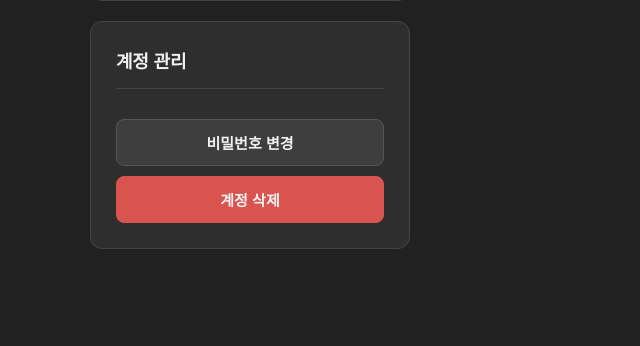
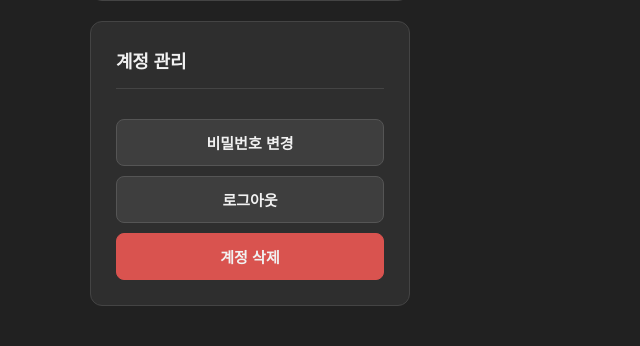
Before and after one commit to gyu0ne/ISHS_EveryTime, a Flask app: template templates/my_page.html in a window 1280 px wide. Shown: the part 772-1118 px from the top of the page, without its empty margins (0-640 px from the left). Before the commit the page ends 1021 px from the top, so only its background shows below. Run offline with Flask 3, Linux system fonts and the light colour scheme; the template is opened without the code that fills it, so the values that code supplies are empty; some libraries are stand-ins or nearby versions; some web fonts are replaced.

Commit message:
20251001 middle

```diff
--- a/app.py
+++ b/app.py
@@ -65,6 +65,7 @@ def check_auto_login():
 def main_page():
     return render_template('main.html')
 
+# Googlebot Verification Logic
 def is_googlebot():
     """요청이 실제 구글 봇으로부터 왔는지 DNS 조회를 통해 확인합니다."""
     # 로컬 환경 테스트 등을 위해 User-Agent를 먼저 확인 (선택 사항)
--- a/templates/my_page.html
+++ b/templates/my_page.html
@@ -64,6 +64,7 @@
                 <div class="card account-management">
                     <h3>계정 관리</h3>
                     <button class="btn">비밀번호 변경</button>
+                    <button class="btn">로그아웃</button>
                     <button class="btn btn-delete">계정 삭제</button>
                 </div>
             </aside>
```
